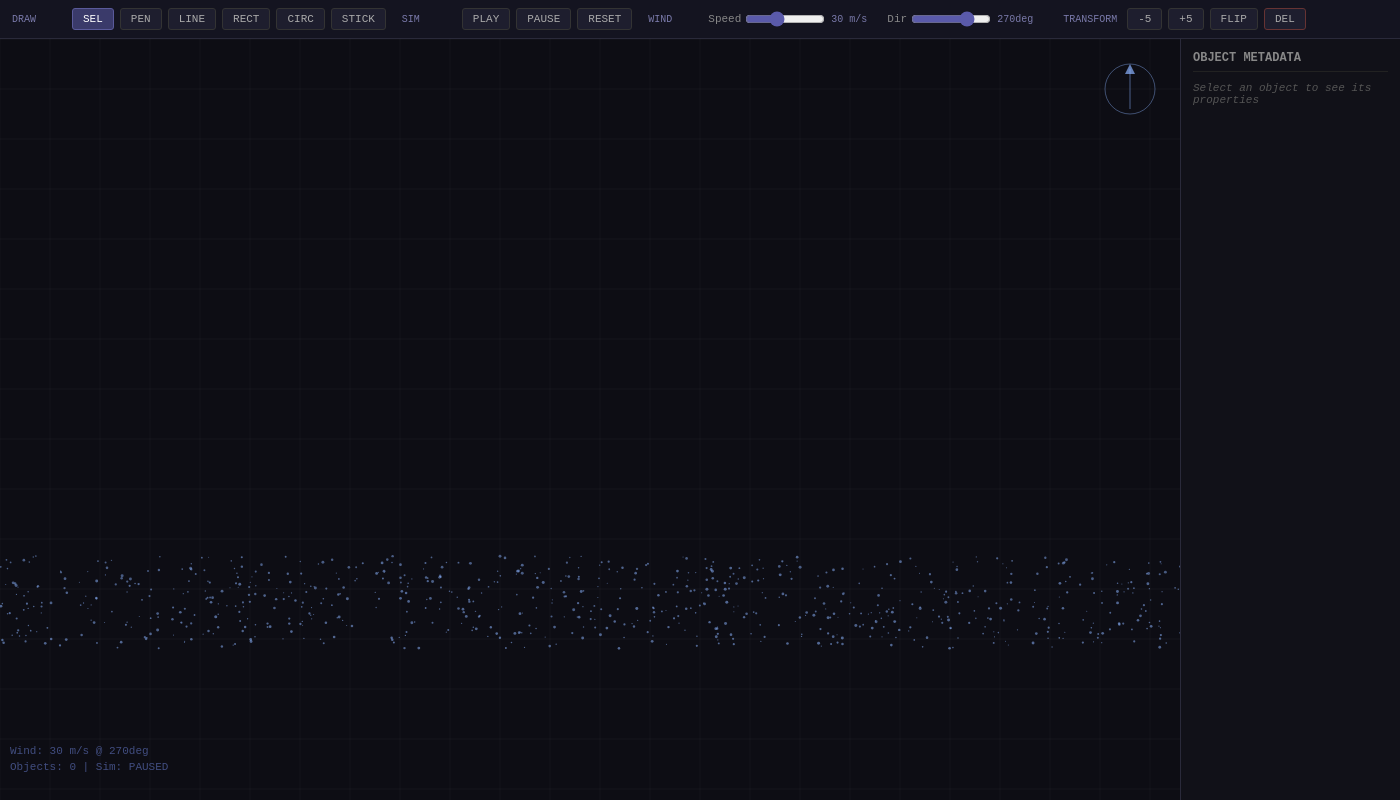
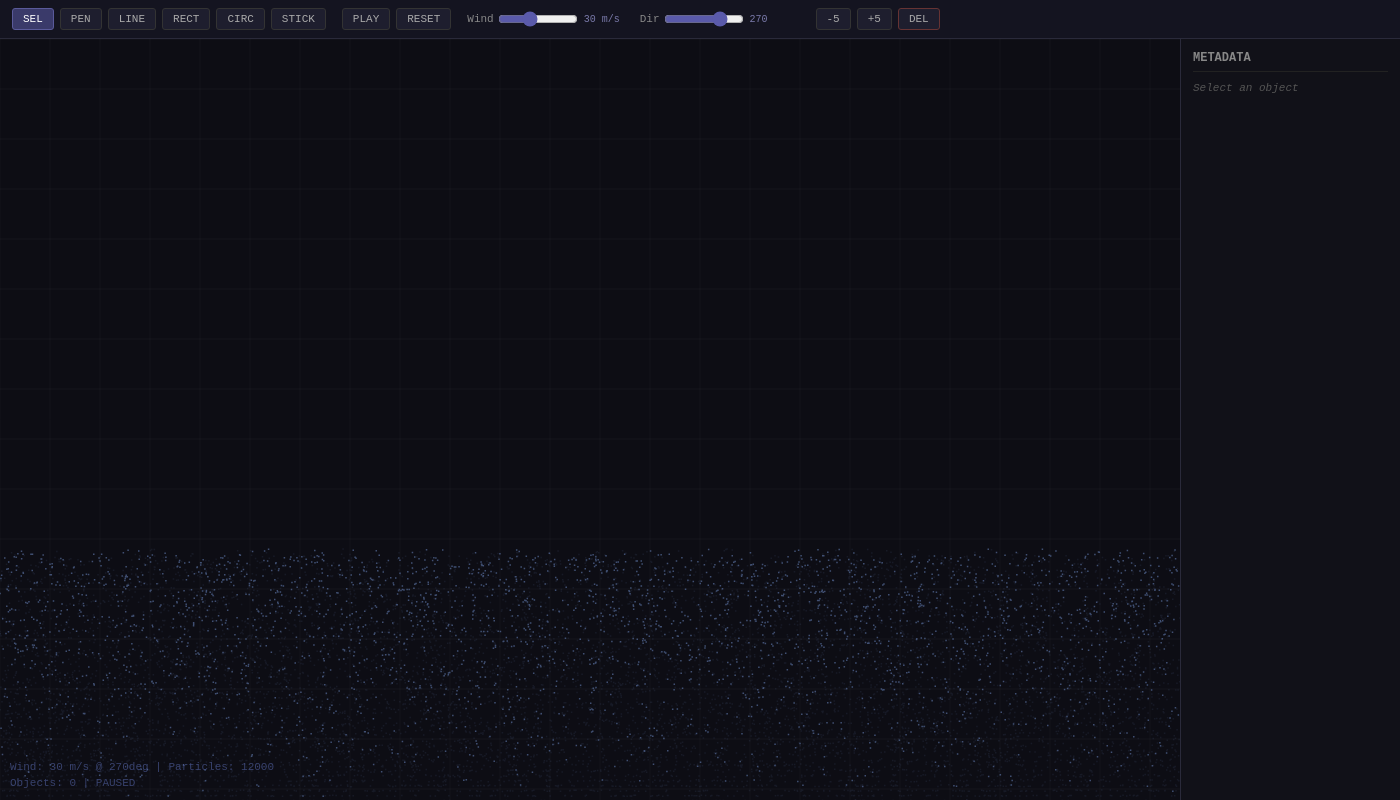
Before and after one commit to moltyflydragon/wind-simulator, an Electron app: page index.html in a window 1400 px wide. Drawn offline with Linux system fonts and the light colour scheme; animation ran at ten frames a second.

Commit message:
Performance overhaul: 15k particles, Electron desktop app, simplified UI
- Rewrote wind particle system using typed arrays (Float32Array) and
  batch rendering for 15k+ particles without lag
- Objects properly deflect wind based on bounding radius
- Removed radial outline/bounding circle on selected objects
- Simplified toolbar (play/pause toggle, fewer buttons)
- Added Electron wrapper for native Mac + Windows desktop app
- Works fully offline: npm start or just open index.html

Co-Authored-By: Claude Opus 4.6 <noreply@anthropic.com>

```diff
--- a/index.html
+++ b/index.html
@@ -3,49 +3,43 @@
 <head>
   <meta charset="UTF-8">
   <meta name="viewport" content="width=device-width, initial-scale=1.0">
-  <title>Wind Simulator - Skydiver Freefall</title>
+  <title>Wind Simulator</title>
   <link rel="stylesheet" href="css/style.css">
 </head>
 <body>
   <div id="app">
     <header id="toolbar">
       <div class="tool-group">
-        <span class="group-label">Draw</span>
-        <button id="btn-select" class="tool-btn active" title="Select / Move">SEL</button>
-        <button id="btn-pencil" class="tool-btn" title="Freeform Draw">PEN</button>
-        <button id="btn-line" class="tool-btn" title="Line Segment">LINE</button>
-        <button id="btn-rect" class="tool-btn" title="Rectangle">RECT</button>
-        <button id="btn-circle" class="tool-btn" title="Circle">CIRC</button>
-        <button id="btn-stick" class="tool-btn" title="Stick Figure">STICK</button>
+        <button id="btn-select" class="tool-btn active">SEL</button>
+        <button id="btn-pencil" class="tool-btn">PEN</button>
+        <button id="btn-line" class="tool-btn">LINE</button>
+        <button id="btn-rect" class="tool-btn">RECT</button>
+        <button id="btn-circle" class="tool-btn">CIRC</button>
+        <button id="btn-stick" class="tool-btn">STICK</button>
       </div>
       <div class="tool-group">
-        <span class="group-label">Sim</span>
-        <button id="btn-play" class="tool-btn">PLAY</button>
-        <button id="btn-pause" class="tool-btn">PAUSE</button>
+        <button id="btn-toggle-sim" class="tool-btn">PLAY</button>
         <button id="btn-reset" class="tool-btn">RESET</button>
       </div>
       <div class="tool-group">
-        <span class="group-label">Wind</span>
-        <label>Speed <input id="wind-speed" type="range" min="0" max="80" value="30"></label>
+        <label>Wind <input id="wind-speed" type="range" min="0" max="80" value="30"></label>
         <span id="wind-speed-val">30 m/s</span>
         <label>Dir <input id="wind-dir" type="range" min="0" max="359" value="270"></label>
-        <span id="wind-dir-val">270deg</span>
+        <span id="wind-dir-val">270</span>
       </div>
       <div class="tool-group">
-        <span class="group-label">Transform</span>
-        <button id="btn-rot-ccw" class="tool-btn" title="Rotate -5deg">-5</button>
-        <button id="btn-rot-cw" class="tool-btn" title="Rotate +5deg">+5</button>
-        <button id="btn-flip-h" class="tool-btn" title="Flip Horizontal">FLIP</button>
-        <button id="btn-delete" class="tool-btn danger" title="Delete Selected">DEL</button>
+        <button id="btn-rot-ccw" class="tool-btn">-5</button>
+        <button id="btn-rot-cw" class="tool-btn">+5</button>
+        <button id="btn-delete" class="tool-btn danger">DEL</button>
       </div>
     </header>
 
     <div id="workspace">
       <canvas id="sim-canvas"></canvas>
       <aside id="meta-panel">
-        <h3>Object Metadata</h3>
+        <h3>Metadata</h3>
         <div id="meta-content">
-          <p class="placeholder">Select an object to see its properties</p>
+          <p class="placeholder">Select an object</p>
         </div>
       </aside>
     </div>
--- a/js/app.js
+++ b/js/app.js
@@ -1,9 +1,7 @@
-// -- State --
 const objects = [];
 let simRunning = false;
 let lastTime = null;
 
-// -- Canvas setup --
 const canvas = document.getElementById('sim-canvas');
 const ctx = canvas.getContext('2d');
 
@@ -15,273 +13,161 @@ function resizeCanvas() {
 window.addEventListener('resize', resizeCanvas);
 resizeCanvas();
 
-// -- Systems --
 const physics = new PhysicsEngine();
 const wind = new WindParticleSystem(canvas);
 const drawing = new DrawingManager(canvas, objects);
 
-drawing.onObjectCreated = (obj) => {
-  physics.addBody(obj);
-  updateMetaPanel();
-};
+drawing.onObjectCreated = (obj) => { physics.addBody(obj); updateMeta(); };
+drawing.onObjectDeleted = (obj) => { physics.removeBody(obj); updateMeta(); };
 
-drawing.onObjectDeleted = (obj) => {
-  physics.removeBody(obj);
-  updateMetaPanel();
-};
-
-// -- Toolbar wiring --
-const toolButtons = {
-  'btn-select': 'select',
-  'btn-pencil': 'pencil',
-  'btn-line': 'line',
-  'btn-rect': 'rect',
-  'btn-circle': 'circle',
-  'btn-stick': 'stick'
-};
-
-Object.entries(toolButtons).forEach(([btnId, tool]) => {
-  document.getElementById(btnId).addEventListener('click', () => {
+// Tool buttons
+const tools = { 'btn-select':'select','btn-pencil':'pencil','btn-line':'line','btn-rect':'rect','btn-circle':'circle','btn-stick':'stick' };
+Object.entries(tools).forEach(([id, tool]) => {
+  document.getElementById(id).addEventListener('click', () => {
     drawing.currentTool = tool;
-    document.querySelectorAll('.tool-group:first-child .tool-btn').forEach(b => b.classList.remove('active'));
-    document.getElementById(btnId).classList.add('active');
+    Object.keys(tools).forEach(k => document.getElementById(k).classList.remove('active'));
+    document.getElementById(id).classList.add('active');
   });
 });
 
-document.getElementById('btn-play').addEventListener('click', () => {
-  if (!simRunning) {
+// Play/Pause toggle
+const toggleBtn = document.getElementById('btn-toggle-sim');
+toggleBtn.addEventListener('click', () => {
+  simRunning = !simRunning;
+  if (simRunning) {
     for (const obj of objects) obj.saveOrigin();
-    simRunning = true;
     lastTime = performance.now();
+    toggleBtn.textContent = 'PAUSE';
+    toggleBtn.classList.add('active');
+  } else {
+    toggleBtn.textContent = 'PLAY';
+    toggleBtn.classList.remove('active');
   }
-});
-
-document.getElementById('btn-pause').addEventListener('click', () => {
-  simRunning = false;
 });
 
 document.getElementById('btn-reset').addEventListener('click', () => {
   simRunning = false;
+  toggleBtn.textContent = 'PLAY';
+  toggleBtn.classList.remove('active');
   physics.reset();
   for (const obj of objects) obj.resetPosition();
 });
 
-// Wind controls
+// Wind
 const windSpeedSlider = document.getElementById('wind-speed');
 const windDirSlider = document.getElementById('wind-dir');
 const windSpeedVal = document.getElementById('wind-speed-val');
 const windDirVal = document.getElementById('wind-dir-val');
 
 windSpeedSlider.addEventListener('input', () => {
-  const speed = Number(windSpeedSlider.value);
-  windSpeedVal.textContent = `${speed} m/s`;
-  wind.setWind(speed, Number(windDirSlider.value));
+  windSpeedVal.textContent = windSpeedSlider.value + ' m/s';
+  wind.setWind(+windSpeedSlider.value, +windDirSlider.value);
+});
+windDirSlider.addEventListener('input', () => {
+  windDirVal.textContent = windDirSlider.value;
+  wind.setWind(+windSpeedSlider.value, +windDirSlider.value);
 });
 
-windDirSlider.addEventListener('input', () => {
-  const dir = Number(windDirSlider.value);
-  windDirVal.textContent = `${dir}deg`;
-  wind.setWind(Number(windSpeedSlider.value), dir);
+// Transform
+document.getElementById('btn-rot-ccw').addEventListener('click', () => {
+  if (drawing.selectedObject) { drawing.selectedObject.rotate(-5 * Math.PI / 180); updateMeta(); }
 });
-
-// Transform controls
-document.getElementById('btn-rot-ccw').addEventListener('click', () => {
-  if (drawing.selectedObject) {
-    drawing.selectedObject.rotate(-5 * Math.PI / 180);
-    updateMetaPanel();
-  }
+document.getElementById('btn-rot-cw').addEventListener('click', () => {
+  if (drawing.selectedObject) { drawing.selectedObject.rotate(5 * Math.PI / 180); updateMeta(); }
 });
-
-document.getElementById('btn-rot-cw').addEventListener('click', () => {
-  if (drawing.selectedObject) {
-    drawing.selectedObject.rotate(5 * Math.PI / 180);
-    updateMetaPanel();
-  }
-});
-
-document.getElementById('btn-flip-h').addEventListener('click', () => {
-  if (drawing.selectedObject) {
-    drawing.selectedObject.flipHorizontal();
-    updateMetaPanel();
-  }
-});
-
 document.getElementById('btn-delete').addEventListener('click', () => {
   if (drawing.selectedObject) {
     physics.removeBody(drawing.selectedObject);
     const idx = objects.indexOf(drawing.selectedObject);
     if (idx !== -1) objects.splice(idx, 1);
     drawing.selectObject(null);
-    updateMetaPanel();
+    updateMeta();
   }
 });
 
-// -- Metadata panel --
-function updateMetaPanel() {
+// Metadata panel
+function updateMeta() {
   const panel = document.getElementById('meta-content');
   const obj = drawing.selectedObject;
-
-  if (!obj) {
-    panel.innerHTML = '<p class="placeholder">Select an object to see its properties</p>';
-    return;
-  }
+  if (!obj) { panel.innerHTML = '<p class="placeholder">Select an object</p>'; return; }
 
   const body = physics.getBody(obj);
-  const angleDeg = ((obj.angle * 180 / Math.PI) % 360).toFixed(1);
-  const speedMps = body ? body.speedMps.toFixed(1) : '0.0';
-  const speedMph = body ? body.speedMph.toFixed(0) : '0';
-  const speedKph = body ? body.speedKph.toFixed(0) : '0';
-  const relWind = body ? body.relativeWindSpeed.toFixed(1) : '0.0';
-  const relWindAngle = body ? (body.relativeWindAngle * 180 / Math.PI).toFixed(1) : '0.0';
-  const termV = body ? body.terminalVelocity.toFixed(1) : '-';
-  const termVmph = body ? (body.terminalVelocity * 2.237).toFixed(0) : '-';
-  const dragF = body ? body.dragForce.mag().toFixed(1) : '0.0';
-  const liftF = body ? body.liftForce.mag().toFixed(1) : '0.0';
-  const altitude = body ? body.altitude.toFixed(0) : '-';
+  const deg = ((obj.angle * 180 / Math.PI) % 360).toFixed(1);
+  const mps = body ? body.speedMps.toFixed(1) : '0.0';
+  const mph = body ? body.speedMph.toFixed(0) : '0';
+  const relW = body ? body.relativeWindSpeed.toFixed(1) : '0.0';
+  const aoa = body ? (body.relativeWindAngle * 180 / Math.PI).toFixed(1) : '0.0';
+  const tv = body ? body.terminalVelocity.toFixed(1) : '-';
+  const tvMph = body ? (body.terminalVelocity * 2.237).toFixed(0) : '-';
+  const alt = body ? body.altitude.toFixed(0) : '-';
   const altFt = body ? (body.altitude * 3.281).toFixed(0) : '-';
-  const airDensity = body ? body.airDensity.toFixed(3) : '-';
-  const configLabel = body ? (BODY_CONFIGS[body.bodyConfig]?.label || 'Custom') : '-';
+  const rho = body ? body.airDensity.toFixed(3) : '-';
+  const cfg = body ? (BODY_CONFIGS[body.bodyConfig]?.label || 'Custom') : '-';
 
   panel.innerHTML = `
     <div class="meta-row"><span class="meta-label">Type</span><span class="meta-value">${obj.type}</span></div>
-    <div class="meta-row"><span class="meta-label">ID</span><span class="meta-value">#${obj.id}</span></div>
-    <div class="meta-row"><span class="meta-label">Angle</span><span class="meta-value">${angleDeg}deg</span></div>
-    <div class="meta-row"><span class="meta-label">Position</span><span class="meta-value">${obj.cx.toFixed(0)}, ${obj.cy.toFixed(0)}</span></div>
-    <div class="meta-row"><span class="meta-label">Pinned</span><span class="meta-value">${obj.pinned ? 'YES' : 'NO'}</span></div>
-
+    <div class="meta-row"><span class="meta-label">Angle</span><span class="meta-value">${deg} deg</span></div>
+    <div class="meta-row"><span class="meta-label">Altitude</span><span class="meta-value">${alt}m / ${altFt}ft</span></div>
+    <div class="meta-row"><span class="meta-label">Air Density</span><span class="meta-value">${rho} kg/m3</span></div>
     <div class="meta-section">
-      <div class="meta-section-title">Body Config</div>
-      <div class="meta-row"><span class="meta-label">Position</span><span class="meta-value">${configLabel}</span></div>
+      <div class="meta-section-title">Speed</div>
+      <div class="meta-row"><span class="meta-label">Velocity</span><span class="meta-value">${mps} m/s (${mph} mph)</span></div>
+      <div class="meta-row"><span class="meta-label">Terminal V</span><span class="meta-value">${tv} m/s (${tvMph} mph)</span></div>
+      <div class="meta-row"><span class="meta-label">Rel Wind</span><span class="meta-value">${relW} m/s</span></div>
+      <div class="meta-row"><span class="meta-label">AoA</span><span class="meta-value">${aoa} deg</span></div>
+    </div>
+    <div class="meta-section">
+      <div class="meta-section-title">Config</div>
+      <div class="meta-row"><span class="meta-label">Position</span><span class="meta-value">${cfg}</span></div>
       <div class="meta-row"><span class="meta-label">Mass</span><span class="meta-value">${obj.mass} kg</span></div>
-      <div class="meta-row"><span class="meta-label">Cd</span><span class="meta-value">${obj.dragCoefficient}</span></div>
-      <div class="meta-row"><span class="meta-label">Area</span><span class="meta-value">${obj.crossSection} m2</span></div>
-    </div>
-
-    <div class="meta-section">
-      <div class="meta-section-title">Environment</div>
-      <div class="meta-row"><span class="meta-label">Altitude</span><span class="meta-value">${altitude}m / ${altFt}ft</span></div>
-      <div class="meta-row"><span class="meta-label">Air Density</span><span class="meta-value">${airDensity} kg/m3</span></div>
-    </div>
-
-    <div class="meta-section">
-      <div class="meta-section-title">Velocity</div>
-      <div class="meta-row"><span class="meta-label">Speed</span><span class="meta-value">${speedMps} m/s</span></div>
-      <div class="meta-row"><span class="meta-label">Speed</span><span class="meta-value">${speedMph} mph</span></div>
-      <div class="meta-row"><span class="meta-label">Speed</span><span class="meta-value">${speedKph} kph</span></div>
-      <div class="meta-row"><span class="meta-label">Terminal V</span><span class="meta-value">${termV} m/s (${termVmph} mph)</span></div>
-    </div>
-
-    <div class="meta-section">
-      <div class="meta-section-title">Aerodynamics</div>
-      <div class="meta-row"><span class="meta-label">Rel. Wind</span><span class="meta-value">${relWind} m/s</span></div>
-      <div class="meta-row"><span class="meta-label">AoA</span><span class="meta-value">${relWindAngle}deg</span></div>
-      <div class="meta-row"><span class="meta-label">Drag Force</span><span class="meta-value">${dragF} N</span></div>
-      <div class="meta-row"><span class="meta-label">Lift Force</span><span class="meta-value">${liftF} N</span></div>
-    </div>
-
-    <div class="meta-section">
-      <div class="meta-section-title">Body Position</div>
-      <select id="meta-body-config" style="width:100%;background:#1a1a2a;color:#aab;border:1px solid #333;padding:3px;font-family:inherit;font-size:11px;">
+      <div class="meta-row"><span class="meta-label">Cd / Area</span><span class="meta-value">${obj.dragCoefficient} / ${obj.crossSection} m2</span></div>
+      <select id="meta-body-config" style="width:100%;margin-top:4px;background:#1a1a2a;color:#aab;border:1px solid #333;padding:3px;font-family:inherit;font-size:11px;">
         ${Object.entries(BODY_CONFIGS).map(([k, v]) =>
-          `<option value="${k}" ${body && body.bodyConfig === k ? 'selected' : ''}>${v.label} (Cd:${v.cd} A:${v.area})</option>`
+          `<option value="${k}" ${body && body.bodyConfig === k ? 'selected' : ''}>${v.label} (Cd:${v.cd})</option>`
         ).join('')}
       </select>
     </div>
   `;
 
-  // Body config selector
-  const configSelect = document.getElementById('meta-body-config');
-  if (configSelect && body) {
-    configSelect.addEventListener('change', () => {
-      body.setBodyConfig(configSelect.value);
-      updateMetaPanel();
-    });
-  }
+  const sel = document.getElementById('meta-body-config');
+  if (sel && body) sel.addEventListener('change', () => { body.setBodyConfig(sel.value); updateMeta(); });
 }
 
-// -- Render loop --
+// Render loop
 function render(now) {
   requestAnimationFrame(render);
 
   const dt = simRunning && lastTime ? Math.min((now - lastTime) / 1000, 0.05) : 0;
   lastTime = now;
 
-  if (simRunning) {
-    physics.update(dt, wind.windVelocity);
-  }
-
+  if (simRunning) physics.update(dt, wind.windVelocity);
   wind.update(1 / 60, objects);
 
-  // Clear
   ctx.fillStyle = '#0d0d14';
   ctx.fillRect(0, 0, canvas.width, canvas.height);
 
   // Grid
   ctx.strokeStyle = 'rgba(255,255,255,0.03)';
   ctx.lineWidth = 1;
-  for (let x = 0; x < canvas.width; x += 50) {
-    ctx.beginPath(); ctx.moveTo(x, 0); ctx.lineTo(x, canvas.height); ctx.stroke();
-  }
-  for (let y = 0; y < canvas.height; y += 50) {
-    ctx.beginPath(); ctx.moveTo(0, y); ctx.lineTo(canvas.width, y); ctx.stroke();
-  }
+  for (let x = 0; x < canvas.width; x += 50) { ctx.beginPath(); ctx.moveTo(x, 0); ctx.lineTo(x, canvas.height); ctx.stroke(); }
+  for (let y = 0; y < canvas.height; y += 50) { ctx.beginPath(); ctx.moveTo(0, y); ctx.lineTo(canvas.width, y); ctx.stroke(); }
 
-  // Wind particles
   wind.render(ctx);
-
-  // Objects
-  for (const obj of objects) {
-    obj.render(ctx);
-  }
-
-  // Drawing preview
+  for (const obj of objects) obj.render(ctx);
   drawing.renderPreview();
 
   // HUD
-  ctx.fillStyle = 'rgba(100, 120, 200, 0.6)';
+  ctx.fillStyle = 'rgba(100,120,200,0.5)';
   ctx.font = '11px Courier New';
-  const windAngleDeg = windDirSlider.value;
-  ctx.fillText(`Wind: ${windSpeedSlider.value} m/s @ ${windAngleDeg}deg`, 10, canvas.height - 46);
-  ctx.fillText(`Objects: ${objects.length} | Sim: ${simRunning ? 'RUNNING' : 'PAUSED'}`, 10, canvas.height - 30);
+  ctx.fillText(`Wind: ${windSpeedSlider.value} m/s @ ${windDirSlider.value}deg | Particles: ${wind.count}`, 10, canvas.height - 30);
+  ctx.fillText(`Objects: ${objects.length} | ${simRunning ? 'RUNNING' : 'PAUSED'}`, 10, canvas.height - 14);
 
-  // Show selected object speed in HUD
   if (drawing.selectedObject) {
-    const body = physics.getBody(drawing.selectedObject);
-    if (body) {
-      ctx.fillText(`Selected: ${body.speedMph.toFixed(0)} mph | Alt: ${body.altitude.toFixed(0)}m (${(body.altitude * 3.281).toFixed(0)}ft)`, 10, canvas.height - 14);
-    }
+    const b = physics.getBody(drawing.selectedObject);
+    if (b) ctx.fillText(`Speed: ${b.speedMph.toFixed(0)} mph | Alt: ${b.altitude.toFixed(0)}m`, 10, canvas.height - 46);
   }
 
-  // Wind direction arrow indicator (top-right)
-  const arrowCx = canvas.width - 50;
-  const arrowCy = 50;
-  const windAngleRad = (Number(windAngleDeg) * Math.PI) / 180;
-  ctx.save();
-  ctx.translate(arrowCx, arrowCy);
-  ctx.strokeStyle = 'rgba(140, 180, 255, 0.4)';
-  ctx.lineWidth = 1;
-  ctx.beginPath();
-  ctx.arc(0, 0, 25, 0, Math.PI * 2);
-  ctx.stroke();
-  ctx.rotate(windAngleRad);
-  ctx.fillStyle = 'rgba(140, 180, 255, 0.7)';
-  ctx.beginPath();
-  ctx.moveTo(25, 0);
-  ctx.lineTo(15, -5);
-  ctx.lineTo(15, 5);
-  ctx.closePath();
-  ctx.fill();
-  ctx.strokeStyle = 'rgba(140, 180, 255, 0.5)';
-  ctx.beginPath();
-  ctx.moveTo(-20, 0);
-  ctx.lineTo(20, 0);
-  ctx.stroke();
-  ctx.restore();
-
-  // Update meta panel during sim
-  if (simRunning && drawing.selectedObject) {
-    updateMetaPanel();
-  }
+  if (simRunning && drawing.selectedObject) updateMeta();
 }
 
 requestAnimationFrame(render);
--- a/js/wind.js
+++ b/js/wind.js
@@ -1,11 +1,20 @@
+// High-performance wind particle system using typed arrays
+// Renders 10k+ particles without lag
+
+const MAX_PARTICLES = 15000;
+
 class WindParticleSystem {
   constructor(canvas) {
     this.canvas = canvas;
-    this.particles = [];
-    this.maxParticles = 800;
+    // Struct of arrays for cache-friendly access
+    this.x = new Float32Array(MAX_PARTICLES);
+    this.y = new Float32Array(MAX_PARTICLES);
+    this.vx = new Float32Array(MAX_PARTICLES);
+    this.vy = new Float32Array(MAX_PARTICLES);
+    this.life = new Float32Array(MAX_PARTICLES);
+    this.count = 0;
     this.windSpeed = 30;
-    this.windAngle = Math.PI * 1.5; // 270 deg = blowing left to right upward
-    this.enabled = true;
+    this.windAngle = Math.PI * 1.5;
   }
 
   get windVelocity() {
@@ -17,91 +26,103 @@ class WindParticleSystem {
     this.windAngle = (angleDeg * Math.PI) / 180;
   }
 
-  spawnParticle() {
+  spawn(n) {
     const w = this.canvas.width;
     const h = this.canvas.height;
-    const dir = this.windVelocity.normalize();
+    const dx = Math.cos(this.windAngle);
+    const dy = Math.sin(this.windAngle);
+    const spd = this.windSpeed * 10;
 
-    // Spawn from edges opposite to wind direction
-    let x, y;
-    if (Math.abs(dir.x) > Math.abs(dir.y)) {
-      x = dir.x > 0 ? -10 : w + 10;
-      y = Math.random() * h;
-    } else {
-      x = Math.random() * w;
-      y = dir.y > 0 ? -10 : h + 10;
+    for (let i = 0; i < n && this.count < MAX_PARTICLES; i++) {
+      const idx = this.count++;
+      // Spawn from upwind edges
+      if (Math.abs(dx) > Math.abs(dy)) {
+        this.x[idx] = dx > 0 ? -5 : w + 5;
+        this.y[idx] = Math.random() * h;
+      } else {
+        this.x[idx] = Math.random() * w;
+        this.y[idx] = dy > 0 ? -5 : h + 5;
+      }
+      this.vx[idx] = dx * spd + (Math.random() - 0.5) * 30;
+      this.vy[idx] = dy * spd + (Math.random() - 0.5) * 30;
+      this.life[idx] = 0.6 + Math.random() * 0.4;
     }
-
-    return {
-      x, y,
-      vx: dir.x * this.windSpeed * 10 + (Math.random() - 0.5) * 20,
-      vy: dir.y * this.windSpeed * 10 + (Math.random() - 0.5) * 20,
-      life: 1.0,
-      decay: 0.002 + Math.random() * 0.003,
-      size: 0.5 + Math.random() * 1.0
-    };
   }
 
   update(dt, objects) {
-    if (!this.enabled || this.windSpeed < 0.5) {
-      this.particles = [];
-      return;
-    }
+    if (this.windSpeed < 0.5) { this.count = 0; return; }
 
-    // Spawn new particles
-    const spawnRate = Math.floor(this.windSpeed * 1.5);
-    for (let i = 0; i < spawnRate && this.particles.length < this.maxParticles; i++) {
-      this.particles.push(this.spawnParticle());
-    }
+    // Spawn proportional to wind speed - dense particle field
+    this.spawn(Math.floor(this.windSpeed * 8));
 
     const w = this.canvas.width;
     const h = this.canvas.height;
+    const windVx = Math.cos(this.windAngle) * this.windSpeed * 10;
+    const windVy = Math.sin(this.windAngle) * this.windSpeed * 10;
+    const objCount = objects.length;
 
-    // Update existing particles
-    for (let i = this.particles.length - 1; i >= 0; i--) {
-      const p = this.particles[i];
+    let alive = 0;
+    for (let i = 0; i < this.count; i++) {
+      let px = this.x[i];
+      let py = this.y[i];
+      let pvx = this.vx[i];
+      let pvy = this.vy[i];
+      let plife = this.life[i] - 0.004;
+
+      if (plife <= 0 || px < -60 || px > w + 60 || py < -60 || py > h + 60) continue;
 
       // Deflect around objects
-      for (const obj of objects) {
-        const dx = p.x - obj.cx;
-        const dy = p.y - obj.cy;
-        const dist = Math.sqrt(dx * dx + dy * dy);
-        const radius = obj.boundingRadius || 30;
+      for (let j = 0; j < objCount; j++) {
+        const obj = objects[j];
+        const ddx = px - obj.cx;
+        const ddy = py - obj.cy;
+        const distSq = ddx * ddx + ddy * ddy;
+        const r = obj.boundingRadius * 1.8;
 
-        if (dist < radius * 1.5 && dist > 1) {
-          // Push particle around the object
-          const force = (radius * 1.5 - dist) / (radius * 1.5);
-          p.vx += (dx / dist) * force * 200 * dt;
-          p.vy += (dy / dist) * force * 200 * dt;
+        if (distSq < r * r && distSq > 1) {
+          const dist = Math.sqrt(distSq);
+          const force = (r - dist) / r * 400 * dt;
+          pvx += (ddx / dist) * force;
+          pvy += (ddy / dist) * force;
         }
       }
 
-      p.x += p.vx * dt;
-      p.y += p.vy * dt;
+      // Return toward wind direction
+      pvx += (windVx - pvx) * 1.5 * dt;
+      pvy += (windVy - pvy) * 1.5 * dt;
 
-      // Gradually return to wind direction
-      const windVx = this.windVelocity.x * 10;
-      const windVy = this.windVelocity.y * 10;
-      p.vx += (windVx - p.vx) * 2 * dt;
-      p.vy += (windVy - p.vy) * 2 * dt;
+      px += pvx * dt;
+      py += pvy * dt;
 
-      p.life -= p.decay;
-
-      // Remove dead or out-of-bounds particles
-      if (p.life <= 0 || p.x < -50 || p.x > w + 50 || p.y < -50 || p.y > h + 50) {
-        this.particles.splice(i, 1);
-      }
+      // Compact alive particles (swap-to-front)
+      this.x[alive] = px;
+      this.y[alive] = py;
+      this.vx[alive] = pvx;
+      this.vy[alive] = pvy;
+      this.life[alive] = plife;
+      alive++;
     }
+    this.count = alive;
   }
 
   render(ctx) {
-    if (!this.enabled) return;
+    if (this.count === 0) return;
 
-    for (const p of this.particles) {
-      const alpha = p.life * 0.6;
-      ctx.fillStyle = `rgba(140, 180, 255, ${alpha})`;
+    // Batch render at a few alpha levels for speed (no per-particle color string)
+    const buckets = [
+      { min: 0.4, color: 'rgba(140,180,255,0.35)' },
+      { min: 0.2, color: 'rgba(140,180,255,0.2)' },
+      { min: 0.0, color: 'rgba(140,180,255,0.08)' }
+    ];
+
+    for (const b of buckets) {
+      ctx.fillStyle = b.color;
       ctx.beginPath();
-      ctx.arc(p.x, p.y, p.size, 0, Math.PI * 2);
+      for (let i = 0; i < this.count; i++) {
+        if (this.life[i] >= b.min && (b.min === 0 || this.life[i] < b.min + 0.2)) {
+          ctx.rect(this.x[i], this.y[i], 1.5, 1.5);
+        }
+      }
       ctx.fill();
     }
   }
```
Also changed, not shown: js/objects.js (+0 -17 lines), main.js (added, +26 -0 lines), package.json (added, +30 -0 lines), 2 other files.
